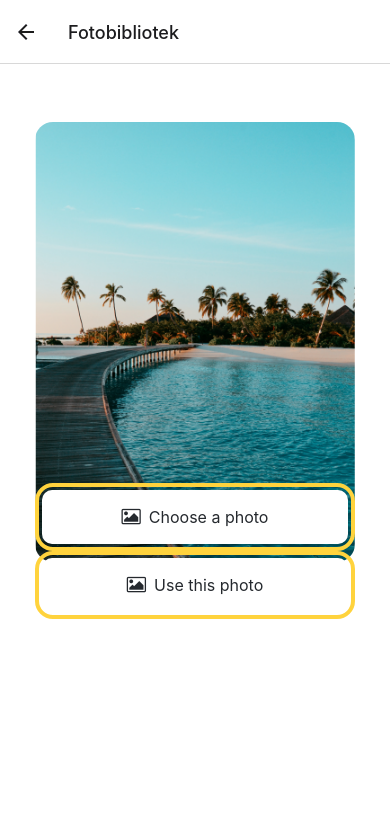
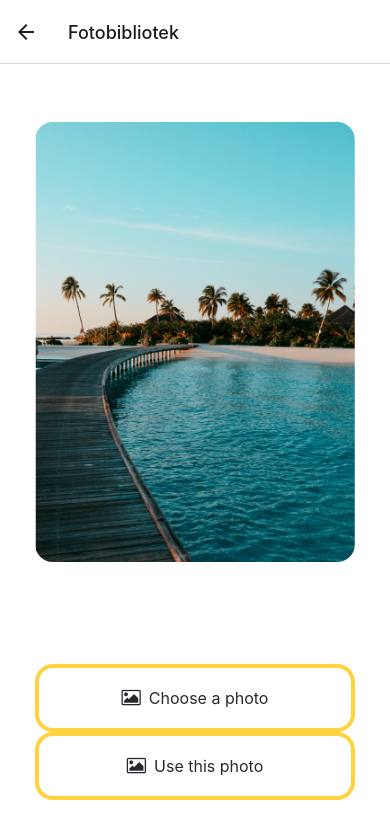
Before and after one commit to Ellik90/MedicinMinne, a React Native app: screen /Fotobibliotek in a window 390 px wide. Shown: the top 838 px of the page. Built offline with nearby package versions, Linux system fonts and the light colour scheme.

Commit message:
Ändrade knapparnas layout

```diff
--- a/Pages/UserImageScreen.tsx
+++ b/Pages/UserImageScreen.tsx
@@ -78,7 +78,7 @@ const styles = StyleSheet.create({
     borderRadius: 18,
   },
   footerContainer: {
-    flex: 1,
+    flex: 1 / 3,
     alignItems: "center",
   },
 });
```
